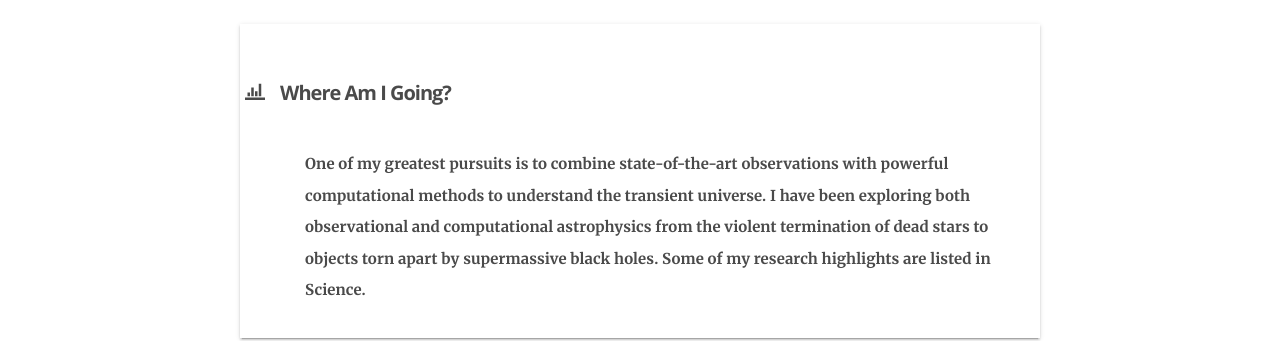
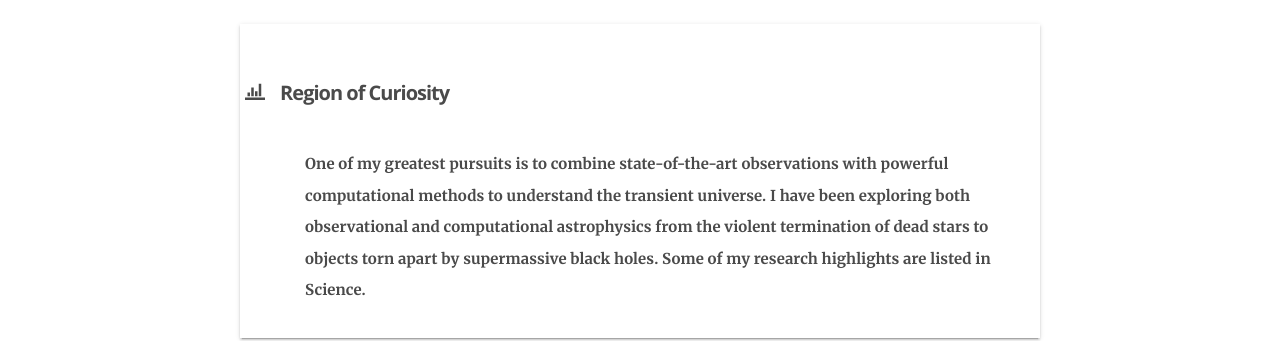
Before and after one commit to ZAKIRAM0/ZAKIRAM0.github.io, a Jekyll site: the page built from index.html, in a window 1280 px wide. Shown: the part 658-999 px from the top of the page. Built offline with Jekyll 4.4.1, drawn with Linux system fonts in a browser that asks for light colours; some web fonts are replaced; a script that is not in the unit is left out.

Commit message:
Update index.html

```diff
--- a/index.html
+++ b/index.html
@@ -31,7 +31,7 @@ layout: default
 </div>
 <div class="md-card shadow" style = "text-align:left;">
    <div class="title icon-stats-bars">
-       <h2>Where Am I Going?</h2>
+       <h2>Region of Curiosity</h2>
    </div>
    <div class="content">
        <ul>
```
